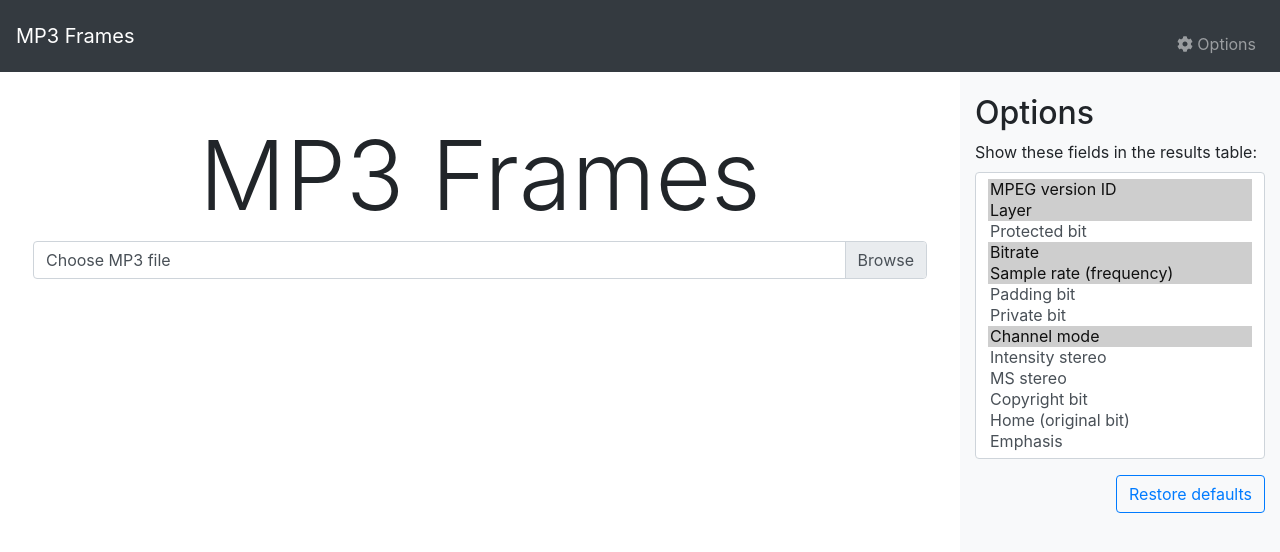
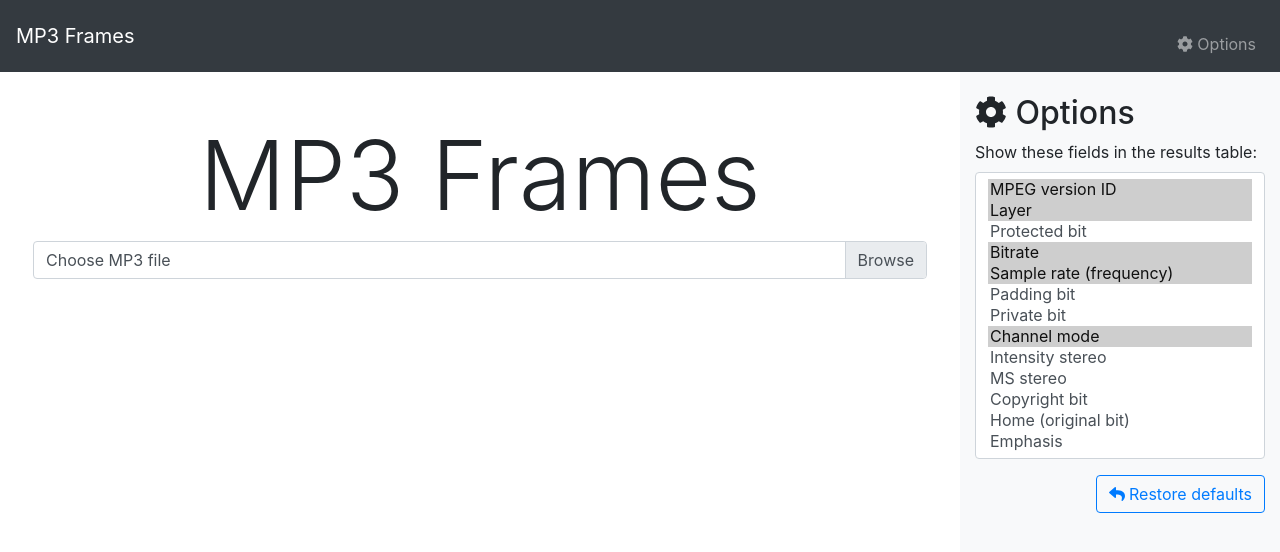
Before and after one commit to DanwareCreations/Mp3Frames, a website: page src/index.html in a window 1280 px wide. Drawn offline with nearby package versions, Linux system fonts and the light colour scheme.

Commit message:
Added icons to the Options menu and Restore Defaults button

```diff
--- a/src/index.html
+++ b/src/index.html
@@ -91,12 +91,12 @@
 
         </div>
         <div id="options" class="col-3 bg-light collapse show h-100">
+            <br/>
+            <h2><i class="fas fa-cog"></i> Options</h2>
+            <form>
 
-            <!-- Options menu -->
-            <br/>
-            <h2>Options</h2>
-            <form class="">
-              <div class="form-row justify-content-center">
+              <!-- Frame field column toggles -->
+              <div class="form-row">
                 <div class="col">
                     <div class="form-group">
                         <label for="display-fields">Show these fields in the results table:</label>
@@ -116,11 +116,19 @@
                           <option id="opt-emphasis" value="emphasis">Emphasis</option>
                         </select>
                     </div>
-                    <button type="button" id="btn-defaults" class="btn btn-outline-primary float-right">Restore defaults</button>
                 </div>
               </div>
+
+              <!-- Restore defaults button -->
+              <div class="form-row">
+                <div class="col">
+                    <button type="button" id="btn-defaults" class="btn btn-outline-primary float-right">
+                      <i class="fas fa-reply"></i> Restore defaults
+                    </button>
+                </div>
+              </div>
+
             </form>
-
         </div>
       </div>
 
```
